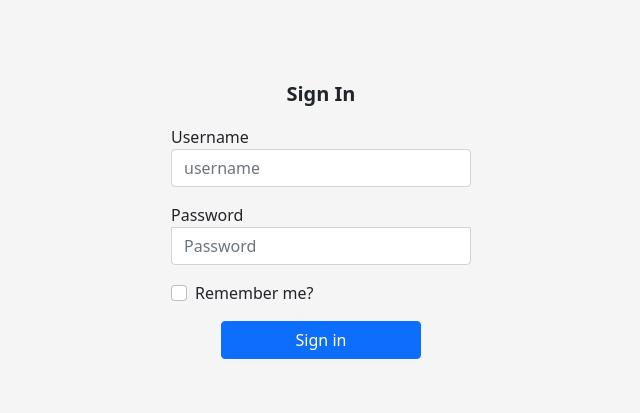
After one commit to arizzi-devops/app.flask.jts, a Flask app: page /auth/login in a window 1280 px wide. The commit adds this page. Shown: the top 413 px of the page, without its empty margins (319-959 px from the left). Run offline with Flask 3, Linux system fonts and the light colour scheme; parts of the project's set-up code (start-up, migrations or seed data) failed here and were passed over.

Commit message:
new login module

```diff
--- a/app/__init__.py
+++ b/app/__init__.py
@@ -3,17 +3,30 @@ from flask import Flask
 from app.config import Config
 from app.extensions import db
 
+from flask_login import LoginManager
+
 def create_app(config_class=Config):
     app = Flask(__name__)
     app.config.from_object(config_class)
 
-    # Initialize Flask extensions here
     db.init_app(app)
+
+    login_manager = LoginManager()
+    login_manager.login_view = 'auth.login'
+    login_manager.init_app(app)
+
+    from .models.user import User
+    @login_manager.user_loader
+    def load_user(user_id):
+        return User.query.get(int(user_id))
 
     # Register blueprints here
     from app.main import bp as main_bp
     app.register_blueprint(main_bp)
 
+    from app.auth import bp as auth_bp
+    app.register_blueprint(auth_bp, url_prefix='/auth')
+
     from app.users import bp as users_bp
     app.register_blueprint(users_bp, url_prefix='/users')
 
--- /dev/null
+++ b/app/auth/__init__.py
@@ -0,0 +1,6 @@
+from flask import Blueprint
+
+bp = Blueprint('auth', __name__)
+
+
+from app.auth import routes
--- /dev/null
+++ b/app/auth/routes.py
@@ -0,0 +1,33 @@
+from flask import render_template, request, redirect, url_for, flash
+from app.auth import bp
+from app.extensions import db
+from app.models.user import User
+
+from flask_login import login_user, login_required, logout_user, current_user
+
+@bp.route('/login')
+def login():
+    return render_template('auth/login.html')
+
+@bp.route('/signin', methods=['POST'])
+def signin():
+    if request.method == 'POST':
+        login = request.form['login']
+        password = request.form['password']
+        remember_me = False
+        if "remember_me" in request.form and request.form['remember_me'] == 'on':
+            remember_me = True
+        user = User.query.filter_by(login=login, password=password).first()
+        if user:
+            flash('Signed in successfully!', 'success')
+            login_user(user, remember=remember_me)
+            return redirect(url_for('main.index'))
+        else:
+            flash('erro no login!', 'danger')
+    return render_template('auth/login.html', user=current_user)
+
+@bp.route('/logout')
+@login_required
+def logout():
+    logout_user()
+    return redirect(url_for('auth.login'))
--- a/app/config.py
+++ b/app/config.py
@@ -5,7 +5,7 @@ basedir = os.path.abspath(os.path.dirname(__file__))
 class Config:
     SECRET_KEY = '7fb1a5uk'
     DB_HOST = 'db'
-    DB_HOST = 'localhost'
+    DB_HOST = '192.168.127.132'
     SQLALCHEMY_DATABASE_URI = 'mysql+mysqlconnector://root:password@'+ DB_HOST +'/flask_app_db'\
         or 'sqlite:///' + os.path.join(basedir, 'app.db')
     SQLALCHEMY_TRACK_MODIFICATIONS = False
--- a/app/main/routes.py
+++ b/app/main/routes.py
@@ -1,6 +1,8 @@
 from flask import render_template
 from app.main import bp
+from flask_login import login_required, current_user
 
 @bp.route('/')
+@login_required
 def index():
-    return render_template('index.html')
+    return render_template('index.html', user=current_user)
--- a/app/requirements.txt
+++ b/app/requirements.txt
@@ -1,3 +1,4 @@
+flask_login
 flask_sqlalchemy
 flask_wtf
 mysql-connector-python
--- /dev/null
+++ b/app/templates/auth/login.html
@@ -0,0 +1,64 @@
+{% extends "base.html" %}
+
+{% block content %}
+<main class="form-signin">
+<p class="card-title text-center mb-3 fw-bold fs-5">Sign In</p>
+<form method="POST" action="{{ url_for('auth.signin') }}">
+  <div class="form-group">
+    <label>Username</label>
+    <input type="text" class="form-control" placeholder="username" name="login">
+  </div>
+  <div class="form-group mt-3">
+    <label>Password</label>
+    <input type="password" class="form-control" placeholder="Password" name="password">
+  </div>
+  <div class="form-group form-check mt-3">
+    <input type="checkbox" class="form-check-input" name="remember_me">
+    <label>Remember me?</label>
+  </div>
+  <div class="d-grid col-8 mx-auto mt-3">
+    <button class="btn btn-primary" type="submit">Sign in</button>
+  </div>
+</form>
+</main>
+{% endblock %}
+
+{% block javascript %}
+  <script type="text/javascript">
+      $('#top_menu_nav_bar').hide()
+      $('#my_sign_form').show()
+  </script>
+
+<style>
+  body {
+    display: flex;
+    align-items: center;
+    padding-top: 40px;
+    padding-bottom: 40px;
+    background-color: #f5f5f5;
+  }
+  .form-signin {
+    width: 100%;
+    max-width: 330px;
+    padding: 15px;
+    margin: auto;
+  }
+  .form-signin .checkbox {
+    font-weight: 400;
+  }
+  .form-signin .form-floating:focus-within {
+    z-index: 2;
+  }
+  .form-signin input[type="email"] {
+    margin-bottom: -1px;
+    border-bottom-right-radius: 0;
+    border-bottom-left-radius: 0;
+  }
+  .form-signin input[type="password"] {
+    margin-bottom: 10px;
+    border-top-left-radius: 0;
+    border-top-right-radius: 0;
+  }
+</style>
+
+{% endblock %}
--- a/app/templates/base.html
+++ b/app/templates/base.html
@@ -2,16 +2,13 @@
 <html>
 <head>
     <title>Job Application Track System</title>
-    <script src="https://code.jquery.com/jquery-3.6.0.min.js"></script>
-    <link rel="stylesheet" href="https://cdn.jsdelivr.net/npm/bootstrap@5.1.0/dist/css/bootstrap.min.css">
+
+    <link href="https://cdn.jsdelivr.net/npm/bootstrap@5.1.3/dist/css/bootstrap.min.css" rel="stylesheet" integrity="sha384-1BmE4kWBq78iYhFldvKuhfTAU6auU8tT94WrHftjDbrCEXSU1oBoqyl2QvZ6jIW3" crossorigin="anonymous">
     <link rel="stylesheet" href="https://cdn.jsdelivr.net/npm/bootstrap-icons@1.10.5/font/bootstrap-icons.css">
-    <style type="text/css">
-      /* div { border: 1px solid orange; } */
-    </style>
 </head>
 <body>
     <!-- Top Menu -->
-    <nav class="navbar navbar-expand-lg navbar-light bg-light">
+    <nav class="navbar navbar-expand-lg navbar-light bg-light" id="top_menu_nav_bar">
       <div class="container-fluid">
         <a class="navbar-brand" href="#">Job Application Track System</a>
         <button class="navbar-toggler" type="button" data-bs-toggle="collapse" data-bs-target="#navbarSupportedContent" aria-controls="navbarSupportedContent" aria-expanded="false" aria-label="Toggle navigation">
@@ -28,12 +25,18 @@
             <li class="nav-item">
               <a class="nav-link active" aria-current="page" href="/users">Users</a>
             </li>
+            {% if not user %}
+            <li class="nav-item">
+              <a class="nav-link active" aria-current="page" href="/auth/login">Login</a>
+            </li>
+            {% endif %}
           </ul>
-<!--
-          <form class="d-flex">
-            <a href="/logout" class="btn btn-secondary" type="submit"><i class="bi bi-box-arrow-right"></i> Logout</a>
+          {% if user %}
+          <form class="d-flex me-4">
+            <a href="{{ url_for('auth.logout') }}" class="btn btn-secondary" type="submit"><i class="bi bi-box-arrow-right"></i> Logout</a>
           </form>
- -->
+          {% endif %}
+
         </div>
       </div>
     </nav>
@@ -51,14 +54,11 @@
           {% endfor %}
         {% endif %}
       {% endwith %}
-
       {% block content %}{% endblock %}
     </div>
-    <style>
-      .navbar {
-        padding-left: 16 !important;
-      }
-    </style>
-    <script src="https://cdn.jsdelivr.net/npm/bootstrap@5.1.0/dist/js/bootstrap.bundle.min.js"></script>
+
+  <script src="https://code.jquery.com/jquery-3.6.2.min.js"></script>
+  <script src="https://cdn.jsdelivr.net/npm/bootstrap@5.1.3/dist/js/bootstrap.bundle.min.js" integrity="sha384-ka7Sk0Gln4gmtz2MlQnikT1wXgYsOg+OMhuP+IlRH9sENBO0LRn5q+8nbTov4+1p" crossorigin="anonymous"></script>
+  {% block javascript %}{% endblock %}
 </body>
 </html>
```
Also changed, not shown: app/models/user.py (+4 -3 lines). Lines whose indentation alone changed are shown as unchanged.
